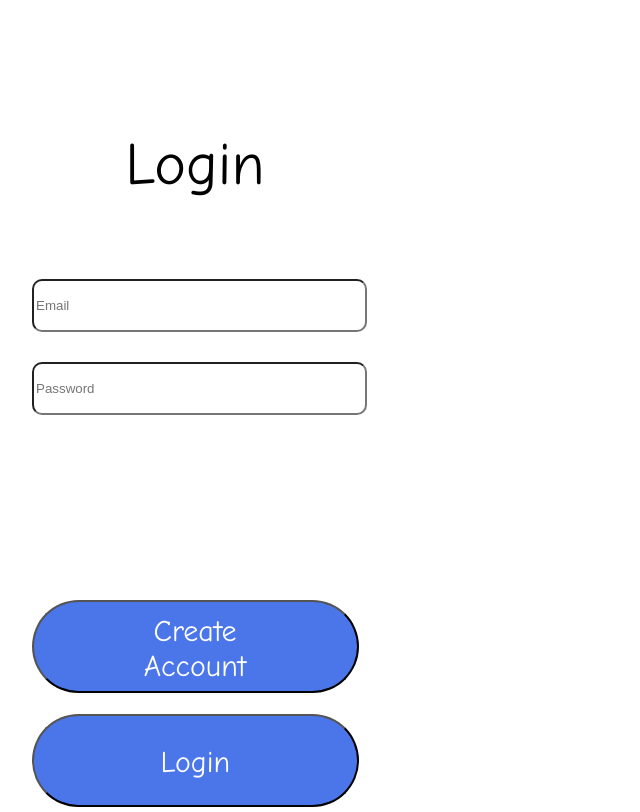
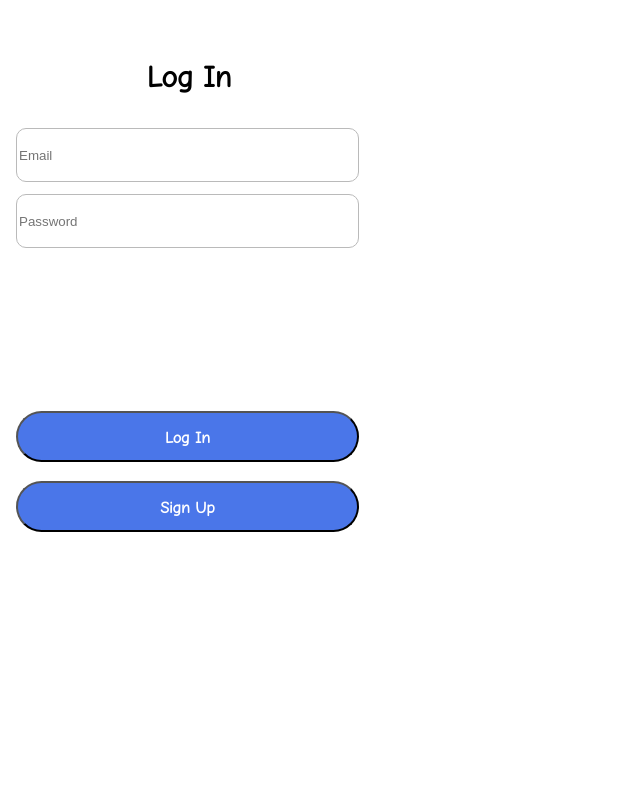
Before and after one commit to cooperstandard/foodflash, a React (Create React App) app: page /login in a window 1280 px wide. Shown: the whole page, without its empty margins (0-640 px from the left). Built offline with nearby package versions, Linux system fonts and the light colour scheme.

Commit message:
fixed Formatting

```diff
--- a/src/Account.js
+++ b/src/Account.js
@@ -19,15 +19,15 @@ function Account() {
     if (location.state.token) {
         return (
             <div className='background'>
-                <h1 className="AccountTitle">Account</h1>
-                <button onClick={HandleBack} className="BackButton">
-                    <h1 className="BackButtonText">Back</h1>
-                </button>
+                <div className = "Header">
+                <div className="AccountTitle">Account</div>
+                <div className="BackButton" onClick={HandleBack}>Back</div>
+                </div>
                 <div className="EmailBox">
                     <h1 className="EmailText">{location.state.user}</h1>
                 </div>
                 <button className="loginButton" onClick={HandleLogout}>
-                    <h1 className="LogoutText">Logout</h1>
+                    <div className="loginBText">Logout</div>
                 </button>
             </div>
 
--- a/src/CreateAccount.js
+++ b/src/CreateAccount.js
@@ -37,22 +37,23 @@ class CreateAccount extends React.Component {
 
 
             <div className='background'>
-                <h1 className="titleText">Create Account</h1>
+                <div className = "Header">
+                <div className="signupTitle">Sign Up</div>
+                <Link to='/login'>
+                    <div className="BackButton"> Back </div>
+                </Link>
+                </div>
                 {(this.state.token) && (
 
                     <Navigate to="/recipes" replace={true} state={{ token: this.state.token, user: this.state.user_id, Pos: 1 }} />
                 )}
-                <Link to='/login'>
-                    <button className="BackButton">
-                        <h1 className="BackButtonText">Back</h1>
-                    </button>
-                </Link>
+
                 <form onSubmit={this.HandleRegister}>
                     <input type="text" id="email" name="email" className="emailBox" placeholder="Email"></input>
                     <input type="text" id="name" name="name" className="CreateAccUsernameBox" placeholder="Username"></input>
                     <input type="text" id="password" name="password" className="CreateAccPasswordBox" placeholder="Password"></input>
                     <button type="submit" className="createAccButton">
-                        <h2 className="createAccText">Create Account</h2>
+                        <div className="createAccText">Sign Up</div>
                     </button>
                     {(this.state.error) && (
                     <p className="EmailErrorText">This Email is Already in use!</p>
--- a/src/LoginPage.js
+++ b/src/LoginPage.js
@@ -68,25 +68,27 @@ class LoginForm extends React.Component {
     render() {
         return (
             <div className="background">
-                <h1 className="titleText">Login</h1>
+                <div className="Header">
+                <div className="loginTitle">Log In</div>
+                </div>
                 {this.state.user && (
 
                     <Navigate to="/recipes" replace={true} state={{ token: this.state.token , user : this.state.user, Pos:1}} />
                 )}
                 {this.state.error && (
-                    <p className="errorText">Your username or password is incorrect!</p>
+                    <div className="errorText">Your username or password is incorrect!</div>
                 )}
                 <form onSubmit={this.HandleLogin}>
                     <input type="text" id="email" name="email" className="emailBox" placeholder="Email"></input>
                     <input type="text" id="password" name="password" className="passwordBox" placeholder="Password" ></input>
 
                     <button type="submit" className="loginButton">
-                        <h2 className="loginBText">Login</h2>
+                        <div className="loginBText">Log In</div>
                     </button>
                 </form>
                 <Link to='/register'>
                     <button className="createAccButton">
-                        <h2 className="createAccText">Create Account</h2>
+                        <div className="createAccText">Sign Up</div>
                     </button>
                 </Link>
 
--- a/src/Recipe_Info.js
+++ b/src/Recipe_Info.js
@@ -41,10 +41,10 @@ function RecipeInfo() {
         return (
 
             <div className="InfoBackground">
-                <button onClick={HandleBack} className="BackButton">
-                    <h1 className="BackButtonText">Back</h1>
-                </button>
-                <h1 className="RecipeTitle">{Recipe.title}</h1>
+                <div className = "Header">
+                <div className = "RecipeTitle">{Recipe.title}</div>
+                <div className = "BackButton" onClick={HandleBack}>Back</div>
+                </div>
                 <h2 className="PrepTime">Prep Time: {Recipe.prepTime}</h2>
                 <img src={Recipe.photos[0]} className="RecipeImage" onClick={HandleBack}></img>
 
--- a/src/styles/Account.css
+++ b/src/styles/Account.css
@@ -10,18 +10,22 @@
 
 .AccountTitle {
     position: absolute;
-    width: 365px;
-    height: 71px;
-    left: 32px;
-    top: 93px;
+  width: 113px;
+  height: 36px;
+  left: calc(50% - 113px/2 + 2px);
+  top: 0px;
+  /* UI - 30 Semi */
 
-    font-family: 'Comic Neue';
-    font-style: normal;
-    font-weight: 400;
-    font-size: 60px;
-    line-height: 69px;
+  font-family: "Comic Neue";
+  font-style: normal;
+  font-weight: 600;
+  font-size: 30px;
+  line-height: 36px;
+  text-align: center;
 
-    color: #000000;
+  /* Black */
+
+  color: #000000;
 }
 
 .EmailText {
--- a/src/styles/LoginPage.css
+++ b/src/styles/LoginPage.css
@@ -1,57 +1,78 @@
 .createAccButton {
+    display: flex;
+    flex-direction: column;
+    align-items: center;
+    padding: 16px 32px;
+    gap: 12px;
+
     position: absolute;
-    width: 327px;
-    height: 93px;
-    left: 32px;
-    top: 600px;
+    height: 51px;
+    left: 16px;
+    right: 16px;
+    bottom: 280px;
+
     background: #4A76E9;
     border-radius: 100px;
 }
 
 .createAccText {
-    position: absolute;
-    left: 19.88%;
-    right: 20.18%;
-    top: -15%;
-
+    width: 60px;
+    height: 19px;
     font-family: 'Comic Neue';
     font-style: normal;
-    font-weight: 400;
-    font-size: 30px;
-    line-height: 35px;
+    font-weight: 600;
+    font-size: 16px;
+    line-height: 19px;
+    text-align: center;
 
     color: #FFFFFF;
+    flex: none;
+    order: 0;
+    flex-grow: 0;
 
 }
 
 .loginButton {
-    position: absolute;
+    /*position: absolute;
     width: 327px;
     height: 93px;
     left: 32px;
     top: 714px;
+*/
+    display: flex;
+    flex-direction: column;
+    align-items: center;
+    padding: 16px 32px;
+    gap: 12px;
+
+    position: absolute;
+    height: 51px;
+    left: 16px;
+    right: 16px;
+    bottom: 350px;
+
     background: #4A76E9;
     border-radius: 100px;
 }
 
 .loginBText {
-    position: absolute;
-    left: 39.14%;
-    right: 39.45%;
-    top: 5%;
+    width: 47px;
+    height: 19px;
     font-family: 'Comic Neue';
     font-style: normal;
-    font-weight: 400;
-    font-size: 30px;
-    line-height: 35px;
-
+    font-weight: 600;
+    font-size: 16px;
+    line-height: 19px;
     text-align: center;
 
     color: #FFFFFF;
+    flex: none;
+    order: 0;
+    flex-grow: 0;
 }
 
-.titleText {
-    position: absolute;
+.loginTitle {
+    /*  position: absolute;
     width: 148px;
     height: 71px;
     left: 121px;
@@ -63,43 +84,63 @@
     font-size: 60px;
     line-height: 69px;
 
+    color: #000000;*/
+    position: absolute;
+    width: 88px;
+    height: 36px;
+    left: calc(50% - 88px/2 + 1.5px);
+    top: 0px;
+
+    /* UI - 30 Semi */
+
+    font-family: "Comic Neue";
+    font-style: normal;
+    font-weight: 600;
+    font-size: 30px;
+    line-height: 36px;
+    text-align: center;
+
+    /* Black */
+
     color: #000000;
 }
 
 .emailBox {
-    position: absolute;
+    /* position: absolute;
     width: 327px;
     height: 47px;
     left: 32px;
-    top: 279px;
+    top: 279px;*/
+    position: absolute;
+    height: 50px;
+    left: 16px;
+    right: 16px;
+    top: 128px;
+
     border-radius: 10px;
+    border: 1px solid #bababa;
+
 }
 
 .passwordBox {
     position: absolute;
-    width: 327px;
-    height: 47px;
-    left: 32px;
-    top: 362px;
+    height: 50px;
+    left: 16px;
+    right: 16px;
+    top: 194px;
     border-radius: 10px;
+    border: 1px solid #bababa;
     -webkit-text-security: disc;
 }
 
-.nameBox {
-    position: absolute;
-    width: 327px;
-    height: 47px;
-    left: 32px;
-    top: 445px;
-    border-radius: 10px;
-}
+
 
 .errorText {
     position: absolute;
     width: 266px;
     height: 18px;
-    left: 38px;
-    top: 422px;
+    left: 19px;
+    top: 260px;
 
     font-family: 'Comic Neue';
     font-style: normal;
@@ -110,29 +151,35 @@
     color: #FF0006;
 
 }
+
 .CreateAccUsernameBox {
     position: absolute;
-    width: 327px;
-    height: 47px;
-    left: 32px;
-    top: 362px;
+    height: 50px;
+    left: 16px;
+    right: 16px;
+    top: 194px;
     border-radius: 10px;
+    border: 1px solid #bababa;
 }
+
 .CreateAccPasswordBox {
     position: absolute;
-    width: 327px;
-    height: 47px;
-    left: 32px;
-    top: 445px;
+    height: 50px;
+    left: 16px;
+    right: 16px;
+    top: 260px;
+
     border-radius: 10px;
+    border: 1px solid #bababa;
     -webkit-text-security: disc;
 }
+
 .EmailErrorText {
     position: absolute;
     width: 266px;
     height: 18px;
-    left: 70px;
-    top: 510px;
+    left: -25px;
+    top:305px;
 
     font-family: 'Comic Neue';
     font-style: normal;
@@ -142,3 +189,33 @@
     color: #FF0006;
 
 }
+
+.Header {
+    position: absolute;
+    height: 36px;
+    left: 16px;
+    right: 16px;
+    top: 60px;
+
+}
+
+.signupTitle {
+    position: absolute;
+    width: 113px;
+    height: 36px;
+    left: calc(50% - 113px/2 + 2px);
+    top: 0px;
+    /* UI - 30 Semi */
+
+    font-family: "Comic Neue";
+    font-style: normal;
+    font-weight: 600;
+    font-size: 30px;
+    line-height: 36px;
+    text-align: center;
+
+    /* Black */
+
+    color: #000000;
+
+}
--- a/src/styles/Recipes.css
+++ b/src/styles/Recipes.css
@@ -60,7 +60,8 @@
   background: #FF0006;
   border-radius: 50%;
 }
-.SkipButton{
+
+.SkipButton {
   position: absolute;
   width: 73px;
   height: 73px;
@@ -127,12 +128,16 @@ border-radius: 50%;
 
 .BackButton {
   position: absolute;
-  width: 60px;
-  height: 25px;
-  left: 20px;
-  top: 17px;
-  background: #4A76E9;
-  border-radius: 100px;
+  width: 38px;
+  height: 19px;
+  left: 0px;
+  top: calc(50% - 19px/2 - 0.5px);
+  font-family: 'Comic Neue';
+  font-style: normal;
+  font-weight: 700;
+  font-size: 20px;
+  line-height: 19px;
+  color: #4A76E9;
 }
 
 .BackButtonText {
@@ -170,17 +175,20 @@ border-radius: 50%;
 
 .RecipeTitle {
   position: absolute;
-  align-items: left;
-  width: 362px;
-  height: 125px;
-  left: 18px;
-  top: -5px;
+  width: 113px;
+  height: 36px;
+  left: calc(50% - 113px/2 + 2px);
+  top: 0px;
+  /* UI - 30 Semi */
 
-  font-family: 'Comic Neue';
+  font-family: "Comic Neue";
   font-style: normal;
-  font-weight: 400;
-  font-size: 60px;
-  line-height: 69px;
+  font-weight: 600;
+  font-size: 30px;
+  line-height: 36px;
+  text-align: center;
+
+  /* Black */
 
   color: #000000;
 }
@@ -222,12 +230,16 @@ border-radius: 50%;
 
 .SavedButton {
   position: absolute;
-  width: 60px;
-  height: 25px;
-  left: 310px;
-  top: 17px;
-  border-radius: 100px;
-  background: #4A76E9;
+  width: 39px;
+  height: 19px;
+  right: 0px;
+  top: 8px;
+  font-family: 'Comic Neue';
+  font-style: normal;
+  font-weight: 700;
+  font-size: 20px;
+  line-height: 19px;
+  color: #4A76E9;
 }
 
 .SavedButtonText {
--- a/src/styles/SavedRecipes.css
+++ b/src/styles/SavedRecipes.css
@@ -1,19 +1,22 @@
 .SavedTitle{
 
-position: absolute;
-width: 365px;
-height: 71px;
-left: 16px;
-top: 10px;
+  position: absolute;
+  width: 185px;
+  height: 36px;
+  left: calc(50% - 113px/2 + 2px);
+  top: 0px;
+  /* UI - 30 Semi */
 
-font-family: 'Comic Neue';
-font-style: normal;
-font-weight: 400;
-font-size: 60px;
-line-height: 69px;
+  font-family: "Comic Neue";
+  font-style: normal;
+  font-weight: 600;
+  font-size: 30px;
+  line-height: 36px;
+  text-align: center;
 
-color: #000000;
+  /* Black */
 
+  color: #000000;
 
 }
 .saved-recipes-saved-recipes {
```
Also changed, not shown: src/Recipes.js (+21 -23 lines), src/SavedRecipes.js (+9 -8 lines). Lines whose indentation alone changed are shown as unchanged.
